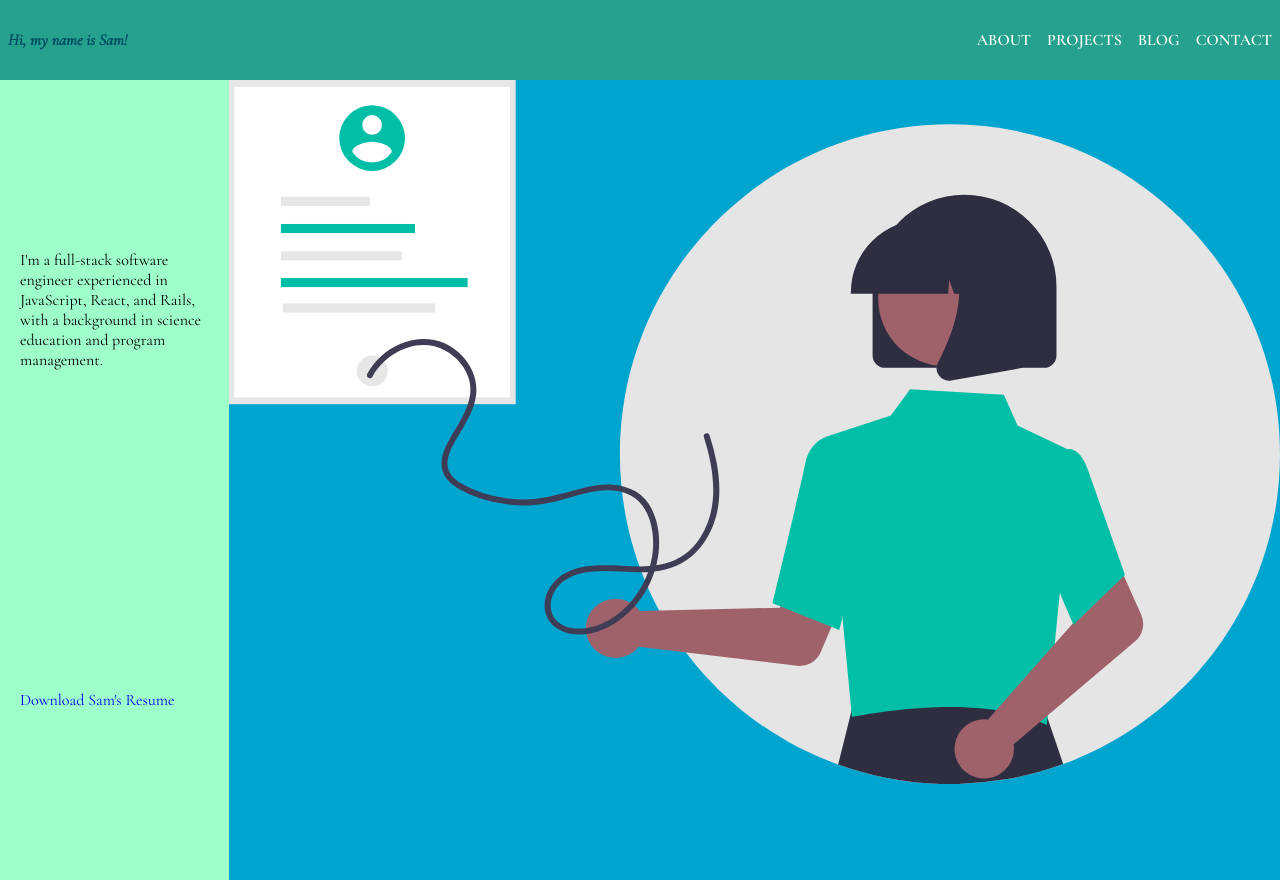
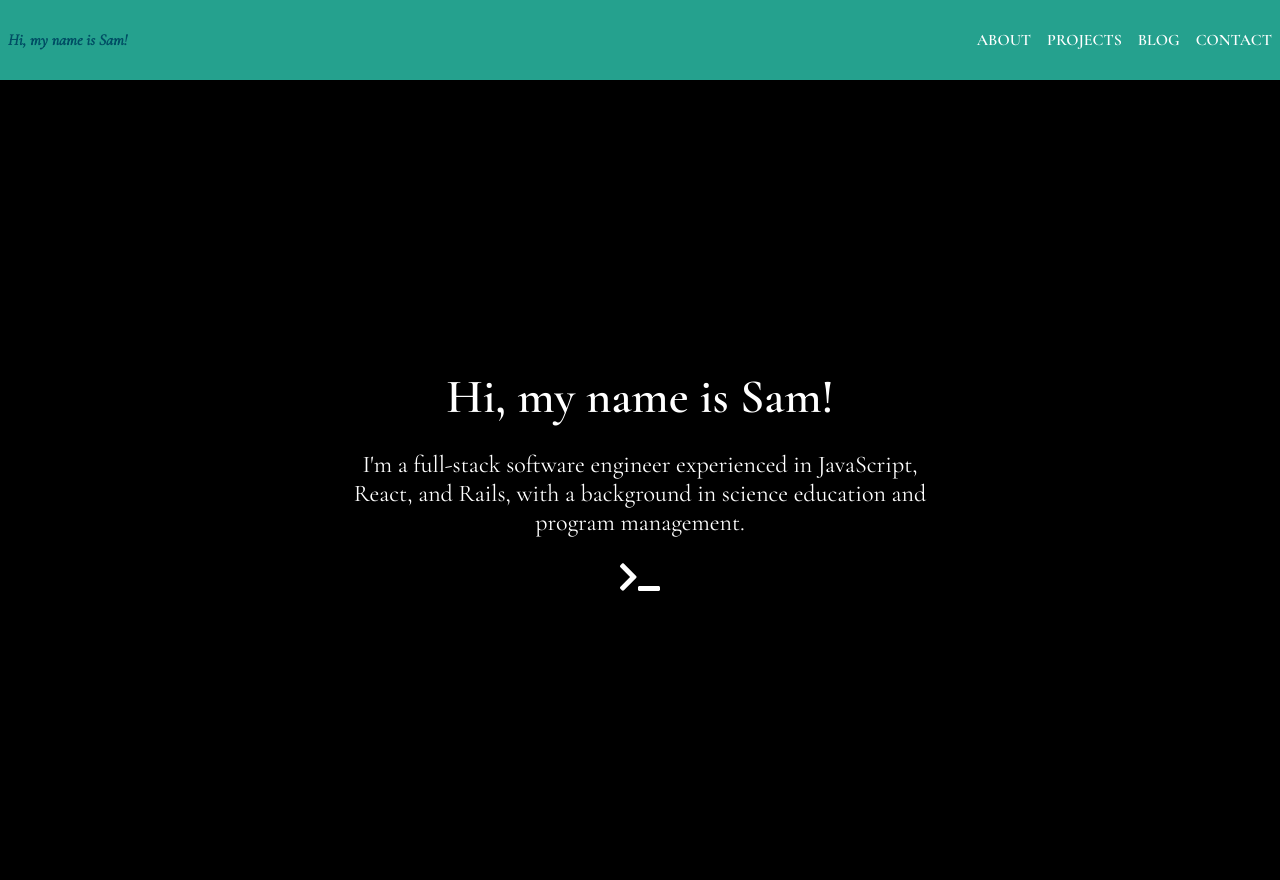
Before and after one commit to isphinxs/portfolio, a React (Create React App) app: page / in a window 1280 px wide. Built offline with nearby package versions, Linux system fonts and the light colour scheme.

Commit message:
Draft Hero section

```diff
--- a/src/App.js
+++ b/src/App.js
@@ -5,6 +5,7 @@ import Contact from './components/Contact';
 import Home from './components/Home';
 import Navbar from './components/Navbar/Navbar';
 import Projects from './components/Projects';
+import HeroSection from './components/HeroSection/index';
 
 function App() {
   return (
@@ -15,7 +16,8 @@ function App() {
         </header>
         <Switch>
           <Route path="/" exact>
-            <Home />
+            {/* <Home /> */}
+            <HeroSection />
           </Route>
           <Route path="/blog">
             <Blog />
--- /dev/null
+++ b/src/components/HeroSection/HeroElements.js
@@ -0,0 +1,53 @@
+import React from 'react';
+import styled from 'styled-components';
+
+export const HeroContainer = styled.div`
+    background: black;
+    display: flex;
+    justify-content: center;
+    align-items: center;
+    padding: 0 30px;
+    height: 800px;
+    position: relative;
+    z-index: 1;
+`
+export const HeroContent = styled.div`
+    color: white;
+    max-width: 1200px;
+    position: absolute;
+    padding: 8px 24px;
+    display: flex;
+    flex-direction: column;
+    align-items: center;
+    z-index: 3;
+`
+
+export const HeroH1 = styled.h1`
+    color: white;
+    font-size: 48px;
+    text-align: center;
+
+    @media screen and (max-width: 768px) {
+        font-size: 40px;
+    }
+
+    @media screen and (max-width: 480px) {
+        font-size: 32px;
+    }
+    `
+
+    export const HeroP = styled.p`
+    margin-top: 24px;
+    color: white;
+    font-size: 24px;
+    text-align: center;
+    max-width: 600px;
+
+    @media screen and (max-width: 768px) {
+        font-size: 24px;
+    }
+
+    @media screen and (max-width: 480px) {
+        font-size: 18px;
+    }
+`
--- /dev/null
+++ b/src/components/HeroSection/index.js
@@ -0,0 +1,18 @@
+import React from 'react';
+import { HeroContainer, HeroContent, HeroH1, HeroP } from './HeroElements';
+import { FontAwesomeIcon } from '@fortawesome/react-fontawesome';
+import { faTerminal } from '@fortawesome/free-solid-svg-icons';
+
+const HeroSection = () => {
+    return(
+        <HeroContainer id="home">
+            <HeroContent>
+                <HeroH1>Hi, my name is Sam!</HeroH1>
+                <HeroP>I'm a full-stack software engineer experienced in JavaScript, React, and Rails, with a background in science education and program management.</HeroP>
+                <FontAwesomeIcon icon={faTerminal} size="2x" />
+            </HeroContent>
+        </HeroContainer>
+    )
+}
+
+export default HeroSection;
--- a/src/index.css
+++ b/src/index.css
@@ -33,6 +33,13 @@ a {
   background-position: center;
   height: 65%;
 }
+
+/* Hero */
+
+.fa-terminal {
+  margin-top: 24px;
+}
+
 
 /* Contact Page */
 
```
